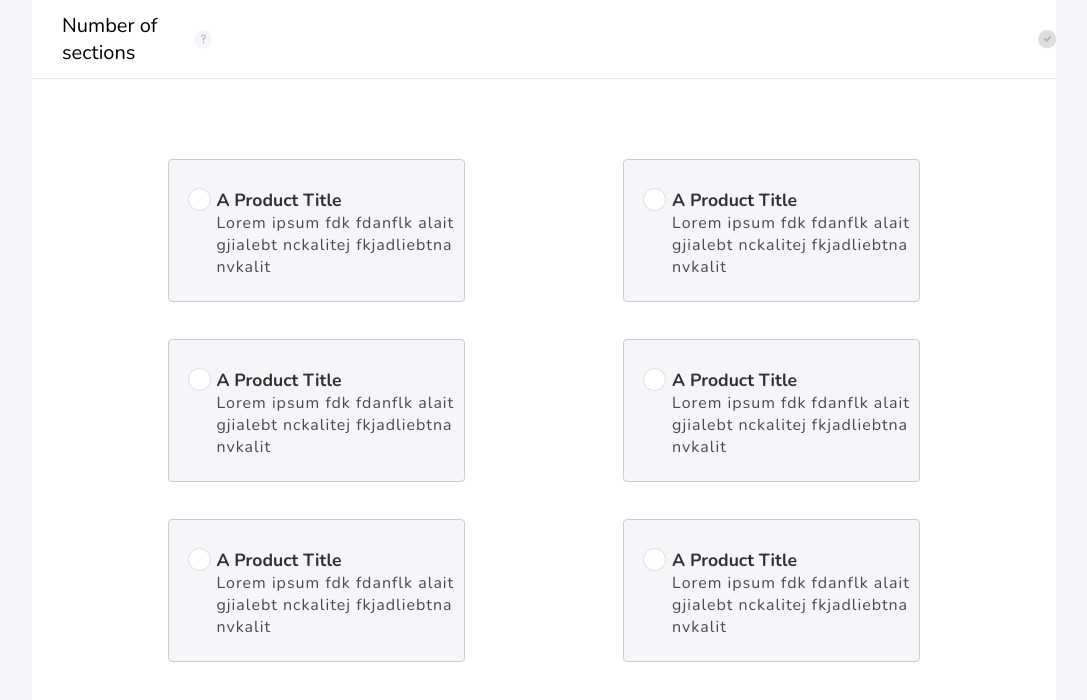
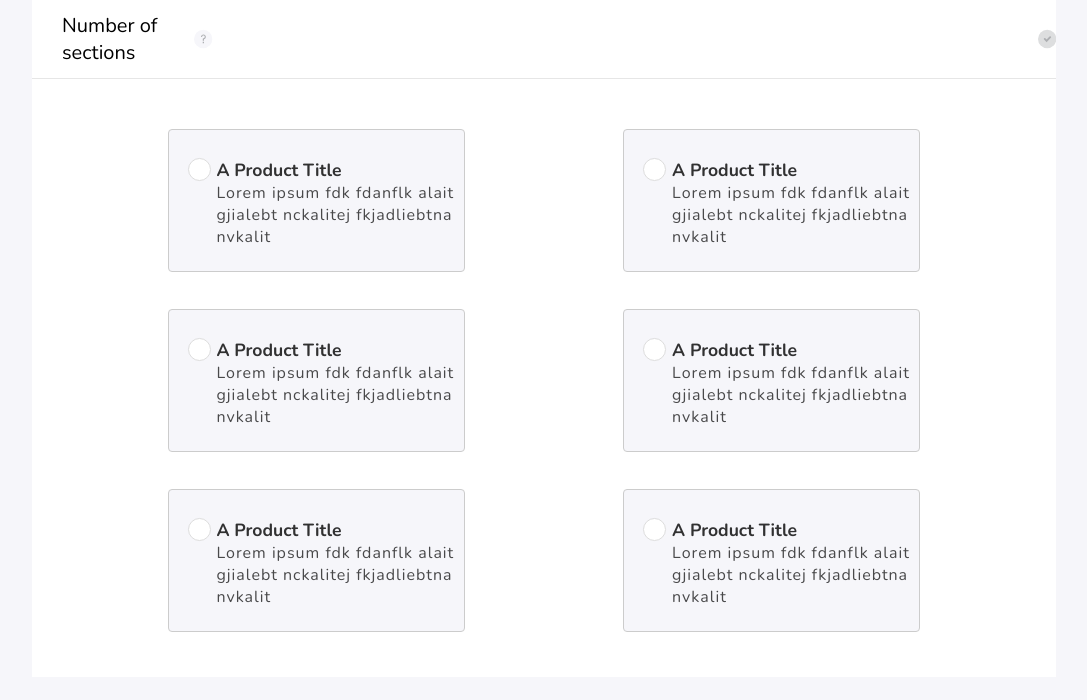
Before and after one commit to yogeshnikam671/MyApp, an Angular app: page / in a window 1280 px wide. Shown: the top 700 px of the page, without its empty margins (96-1183 px from the left). Built offline with nearby package versions, Linux system fonts and the light colour scheme.

Commit message:
Refactored the css of radio-cards

```diff
--- a/src/app/containers/radio-cards/radio-cards.component.css
+++ b/src/app/containers/radio-cards/radio-cards.component.css
@@ -4,7 +4,7 @@
   display: flex;
   justify-content: space-evenly;
   flex-wrap: wrap;
-  padding-top: 50px;
+  padding-top: 20px;
   padding-bottom: 38px;
 }
 app-radio-card{
```
